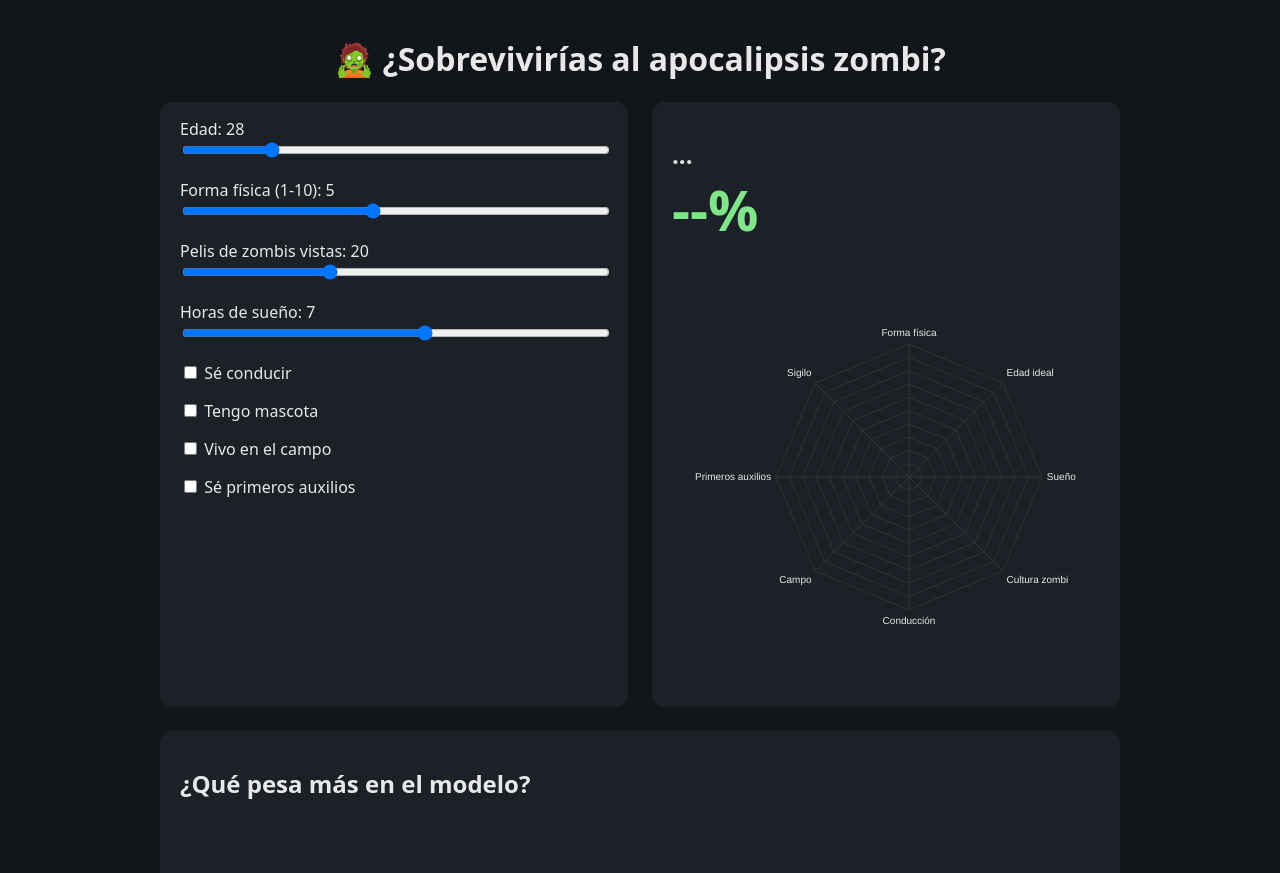
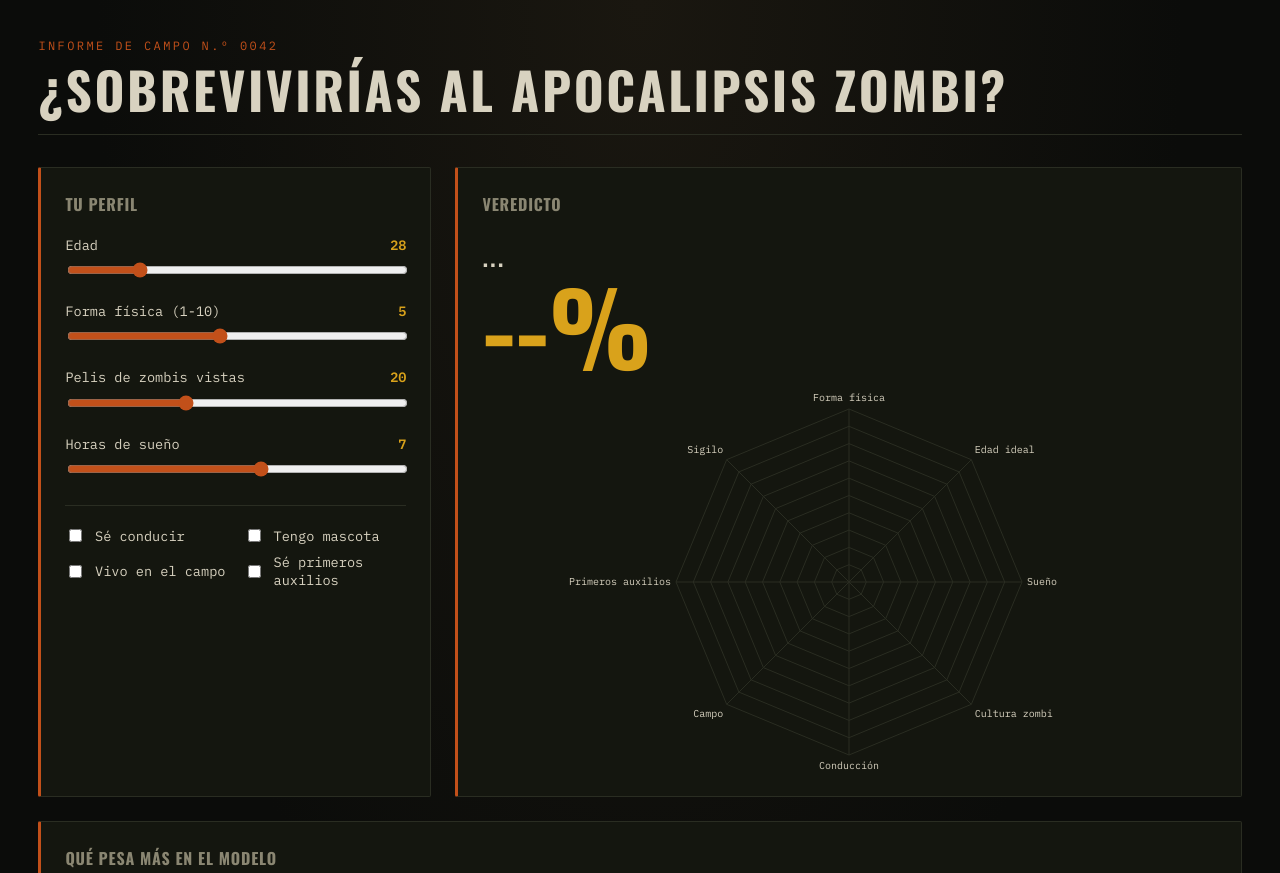
Before and after one commit to izaniatx/zombie-survival, a plain HTML site: page static/index.html in a window 1280 px wide. Shown: the top 873 px of the page. Drawn offline with nearby package versions, Linux system fonts and the light colour scheme; no server answers.

Commit message:
Rediseño estético apocalíptico

```diff
--- a/static/estilos.css
+++ b/static/estilos.css
@@ -1,23 +1,70 @@
+:root {
+  --fondo: #0b0c0a;
+  --panel: #14160f;
+  --borde: #2a2d22;
+  --texto: #d8d2c0;
+  --apagado: #8a8672;
+  --oxido: #c2501a;
+  --alerta: #d9a21b;
+  --sangre: #b3261e;
+  --musgo: #7a9a3a;
+}
+
+* {
+  box-sizing: border-box;
+}
+
 body {
-  font-family: system-ui, sans-serif;
-  background: #12151a;
-  color: #e8e8e8;
-  max-width: 960px;
-  margin: 0 auto;
-  padding: 1rem;
+  margin: 0;
+  padding: clamp(1rem, 3vw, 3rem);
+  min-height: 100vh;
+  font-family: "IBM Plex Mono", ui-monospace, monospace;
+  color: var(--texto);
+  background:
+    radial-gradient(ellipse at top, #1a1710 0%, transparent 60%),
+    var(--fondo);
+}
+
+header {
+  margin-bottom: 2rem;
+  padding-bottom: 1rem;
+  border-bottom: 1px solid var(--borde);
+}
+
+.etiqueta {
+  margin: 0 0 0.5rem;
+  font-size: 0.75rem;
+  letter-spacing: 0.2em;
+  text-transform: uppercase;
+  color: var(--oxido);
+}
+
+h1,
+h2 {
+  font-family: "Oswald", Impact, sans-serif;
+  text-transform: uppercase;
+  letter-spacing: 0.05em;
 }
 
 h1 {
-  text-align: center;
+  margin: 0;
+  font-size: clamp(1.8rem, 4vw, 3.2rem);
+  line-height: 1.1;
+}
+
+h2 {
+  margin: 0 0 1.25rem;
+  font-size: 1rem;
+  color: var(--apagado);
 }
 
 main {
   display: grid;
-  grid-template-columns: 1fr 1fr;
+  grid-template-columns: minmax(320px, 1fr) 2fr;
   gap: 1.5rem;
 }
 
-@media (max-width: 700px) {
+@media (max-width: 900px) {
   main {
     grid-template-columns: 1fr;
   }
@@ -26,9 +73,11 @@ main {
 form,
 #resultado,
 .ancho {
-  background: #1c2128;
-  padding: 1rem 1.25rem;
-  border-radius: 12px;
+  padding: 1.5rem;
+  background: var(--panel);
+  border: 1px solid var(--borde);
+  border-left: 3px solid var(--oxido);
+  border-radius: 2px;
 }
 
 .ancho {
@@ -37,28 +86,81 @@ form,
 
 label {
   display: block;
-  margin-bottom: 1rem;
+  margin-bottom: 1.25rem;
+}
+
+.fila {
+  display: flex;
+  justify-content: space-between;
+  margin-bottom: 0.4rem;
+  font-size: 0.85rem;
+}
+
+output {
+  color: var(--alerta);
+  font-weight: 600;
 }
 
 input[type=range] {
   width: 100%;
+  accent-color: var(--oxido);
+}
+
+.checks {
+  display: grid;
+  grid-template-columns: 1fr 1fr;
+  gap: 0.5rem 1rem;
+  margin-top: 1.5rem;
+  padding-top: 1.25rem;
+  border-top: 1px solid var(--borde);
 }
 
 .check {
+  display: flex;
+  align-items: center;
+  gap: 0.6rem;
+  margin: 0;
+  font-size: 0.85rem;
   cursor: pointer;
 }
 
-.grande {
-  font-size: 3.5rem;
-  font-weight: bold;
-  margin: 0;
-  color: #7ee787;
+.check input {
+  accent-color: var(--oxido);
 }
 
 #titulo {
-  margin-bottom: 0;
+  margin: 0;
+  font-family: "Oswald", Impact, sans-serif;
+  font-size: 1.6rem;
+  text-transform: uppercase;
+  letter-spacing: 0.08em;
+}
+
+.grande {
+  margin: 0;
+  font-family: "Oswald", Impact, sans-serif;
+  font-size: clamp(4rem, 8vw, 6.5rem);
+  font-weight: 700;
+  line-height: 1;
+  color: var(--alerta);
+  transition: color 0.3s;
 }
 
 #percentil {
-  color: #9aa4b2;
+  margin: 0.5rem 0 1rem;
+  font-size: 0.85rem;
+  color: var(--apagado);
 }
+
+.grafico {
+  position: relative;
+  width: 100%;
+}
+
+.grafico-radar {
+  height: 380px;
+}
+
+.grafico-barras {
+  height: 340px;
+}
--- a/static/index.html
+++ b/static/index.html
@@ -4,43 +4,60 @@
   <meta charset="UTF-8">
   <meta name="viewport" content="width=device-width, initial-scale=1">
   <title>¿Sobrevivirías al apocalipsis zombi?</title>
+  <link rel="preconnect" href="https://fonts.googleapis.com">
+  <link rel="preconnect" href="https://fonts.gstatic.com" crossorigin>
+  <link
+    href="https://fonts.googleapis.com/css2?family=IBM+Plex+Mono:wght@400;600&family=Oswald:wght@500;700&display=swap"
+    rel="stylesheet">
   <link rel="stylesheet" href="/static/estilos.css">
 </head>
 <body>
-  <h1>🧟 ¿Sobrevivirías al apocalipsis zombi?</h1>
+  <header>
+    <p class="etiqueta">Informe de campo n.º 0042</p>
+    <h1>¿Sobrevivirías al apocalipsis zombi?</h1>
+  </header>
 
   <main>
     <form id="formulario">
-      <label>Edad: <output id="edad-valor"></output>
+      <h2>Tu perfil</h2>
+
+      <label>
+        <span class="fila">Edad <output id="edad-valor"></output></span>
         <input type="range" id="edad" min="15" max="80" value="28">
       </label>
-      <label>Forma física (1-10): <output id="forma_fisica-valor"></output>
+      <label>
+        <span class="fila">Forma física (1-10) <output id="forma_fisica-valor"></output></span>
         <input type="range" id="forma_fisica" min="1" max="10" value="5">
       </label>
-      <label>Pelis de zombis vistas: <output id="pelis_zombis-valor"></output>
+      <label>
+        <span class="fila">Pelis de zombis vistas <output id="pelis_zombis-valor"></output></span>
         <input type="range" id="pelis_zombis" min="0" max="59" value="20">
       </label>
-      <label>Horas de sueño: <output id="horas_sueno-valor"></output>
+      <label>
+        <span class="fila">Horas de sueño <output id="horas_sueno-valor"></output></span>
         <input type="range" id="horas_sueno" min="3" max="10" step="0.5" value="7">
       </label>
 
-      <label class="check"><input type="checkbox" id="sabe_conducir"> Sé conducir</label>
-      <label class="check"><input type="checkbox" id="mascota"> Tengo mascota</label>
-      <label class="check"><input type="checkbox" id="vive_en_campo"> Vivo en el campo</label>
-      <label class="check"><input type="checkbox" id="primeros_auxilios"> Sé primeros auxilios</label>
+      <div class="checks">
+        <label class="check"><input type="checkbox" id="sabe_conducir"> Sé conducir</label>
+        <label class="check"><input type="checkbox" id="mascota"> Tengo mascota</label>
+        <label class="check"><input type="checkbox" id="vive_en_campo"> Vivo en el campo</label>
+        <label class="check"><input type="checkbox" id="primeros_auxilios"> Sé primeros auxilios</label>
+      </div>
     </form>
 
     <section id="resultado">
-      <h2 id="titulo">...</h2>
+      <h2>Veredicto</h2>
+      <p id="titulo">...</p>
       <p class="grande"><span id="probabilidad">--</span>%</p>
       <p id="percentil"></p>
-      <canvas id="radar"></canvas>
+      <div class="grafico grafico-radar"><canvas id="radar"></canvas></div>
     </section>
   </main>
 
   <section class="ancho">
-    <h2>¿Qué pesa más en el modelo?</h2>
-    <canvas id="barras"></canvas>
+    <h2>Qué pesa más en el modelo</h2>
+    <div class="grafico grafico-barras"><canvas id="barras"></canvas></div>
   </section>
 
   <script src="https://cdn.jsdelivr.net/npm/chart.js@4.4.7/dist/chart.umd.min.js"></script>
--- a/static/script.js
+++ b/static/script.js
@@ -1,6 +1,9 @@
 const numericos = ["edad", "forma_fisica", "pelis_zombis", "horas_sueno"];
 const binarios = ["sabe_conducir", "mascota", "vive_en_campo", "primeros_auxilios"];
 const $ = (id) => document.getElementById(id);
+
+Chart.defaults.font.family = "'IBM Plex Mono', monospace";
+Chart.defaults.color = "#8a8672";
 
 // --- Leer el formulario y convertirlo al JSON que espera la API ---
 function leerPersona() {
@@ -12,11 +15,17 @@ function leerPersona() {
 
 // --- Título según el resultado ---
 function titulo(prob) {
-  if (prob < 20) return "💀 Carne de cañón";
-  if (prob < 40) return "😰 El primero en caer";
-  if (prob < 60) return "🧍 Superviviente de relleno";
-  if (prob < 80) return "🔫 Veterano del apocalipsis";
-  return "👑 Líder de la resistencia";
+  if (prob < 20) return "Carne de cañón";
+  if (prob < 40) return "El primero en caer";
+  if (prob < 60) return "Superviviente de relleno";
+  if (prob < 80) return "Veterano del apocalipsis";
+  return "Líder de la resistencia";
+}
+
+function colorProb(prob) {
+  if (prob < 30) return "#b3261e";
+  if (prob < 60) return "#d9a21b";
+  return "#7a9a3a";
 }
 
 // --- Stats del radar, todas en escala 0-100 ---
@@ -40,12 +49,25 @@ const radar = new Chart($("radar"), {
   data: {
     labels: ["Forma física", "Edad ideal", "Sueño", "Cultura zombi",
              "Conducción", "Campo", "Primeros auxilios", "Sigilo"],
-    datasets: [{ data: [], backgroundColor: "rgba(126,231,135,0.25)", borderColor: "#7ee787" }],
+    datasets: [{
+      data: [],
+      backgroundColor: "rgba(194, 80, 26, 0.25)",
+      borderColor: "#c2501a",
+      pointBackgroundColor: "#d9a21b",
+    }],
   },
   options: {
-    scales: { r: { min: 0, max: 100, ticks: { display: false },
-                   grid: { color: "#333" }, angleLines: { color: "#333" },
-                   pointLabels: { color: "#e8e8e8" } } },
+    maintainAspectRatio: false,
+    scales: {
+      r: {
+        min: 0,
+        max: 100,
+        ticks: { display: false },
+        grid: { color: "#2a2d22" },
+        angleLines: { color: "#2a2d22" },
+        pointLabels: { color: "#d8d2c0" },
+      },
+    },
     plugins: { legend: { display: false } },
   },
 });
@@ -61,6 +83,7 @@ async function actualizar() {
   if (!r.ok) return;
   const { probabilidad, percentil } = await r.json();
 
+  $("probabilidad").parentElement.style.color = colorProb(probabilidad);
   $("probabilidad").textContent = probabilidad;
   $("percentil").textContent = `Sobrevives más que el ${percentil}% de la gente`;
   $("titulo").textContent = titulo(probabilidad);
@@ -90,14 +113,25 @@ async function cargarImportancias() {
     type: "bar",
     data: {
       labels: datos.map((d) => d.variable),
-      datasets: [{ data: datos.map((d) => d.peso * 100), backgroundColor: "#58a6ff" }],
+      datasets: [{
+        data: datos.map((d) => d.peso * 100),
+        backgroundColor: "#8f3a17",
+      }],
     },
     options: {
       indexAxis: "y",
+      maintainAspectRatio: false,
       plugins: { legend: { display: false } },
-      scales: { x: { title: { display: true, text: "Importancia (%)", color: "#9aa4b2" },
-                     ticks: { color: "#9aa4b2" } },
-                y: { ticks: { color: "#e8e8e8" } } },
+      scales: {
+        x: {
+          title: { display: true, text: "Importancia (%)" },
+          grid: { color: "#2a2d22" },
+        },
+        y: {
+          ticks: { color: "#d8d2c0" },
+          grid: { display: false },
+        },
+      },
     },
   });
 }
```
